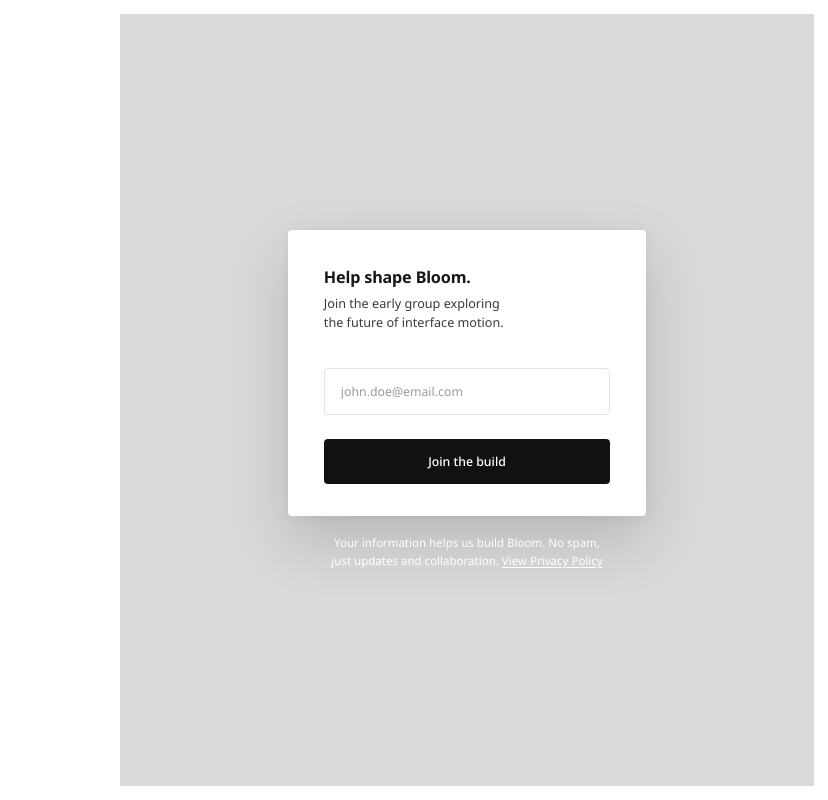
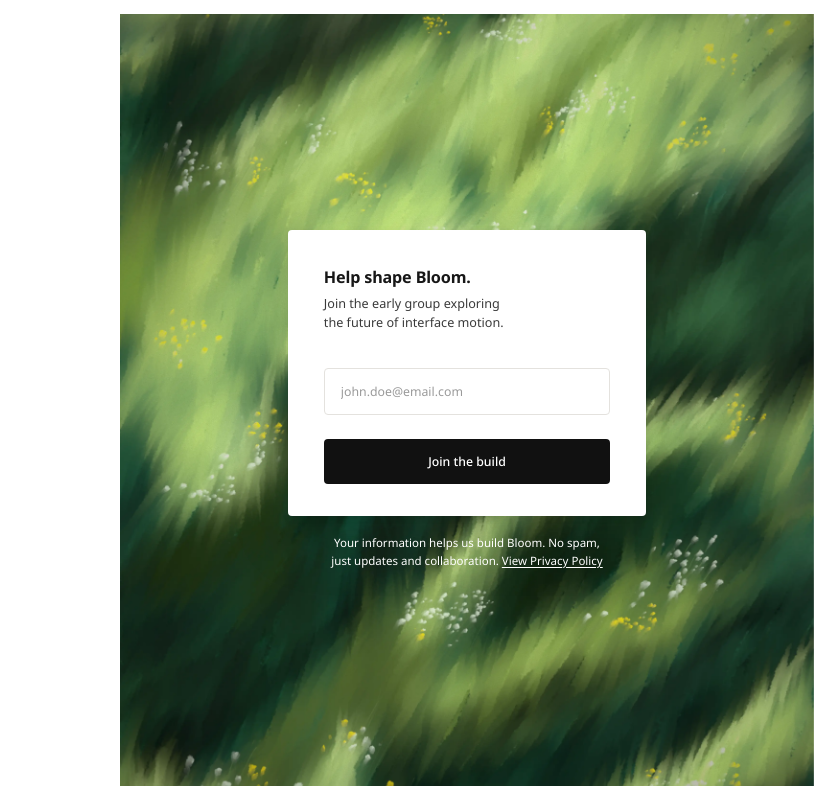
Before and after one commit to bhavyamittall/bloomn, a plain HTML site: page index.html in a window 1280 px wide. Shown: the full height of the page, 452-1280 px from the left. Drawn offline with Linux system fonts and the light colour scheme.

Commit message:
Add files via upload

```diff
--- a/index.html
+++ b/index.html
@@ -103,7 +103,8 @@
     right: 14px;
     bottom: 14px;
     left: 14px;
-    background: var(--placeholder-bg) url('file:///C:/Users/Bhavya%20Mittal/Downloads/pexels-jessef11-732548.jpg') center center / cover no-repeat;
+    background: var(--placeholder-bg) url('https://raw.githubusercontent.com/bhavyamittall/bloomn/main/assets/FieldBG_static.webp') center center / cover no-repeat;
+    overflow: hidden;
     z-index: 0;
   }
 
```
